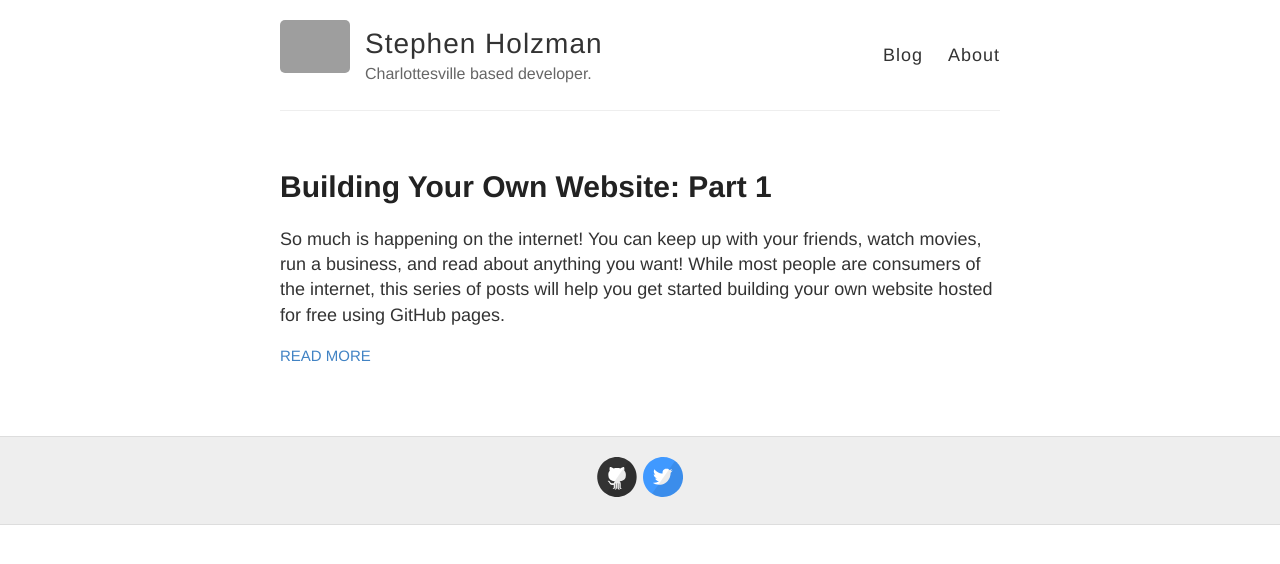
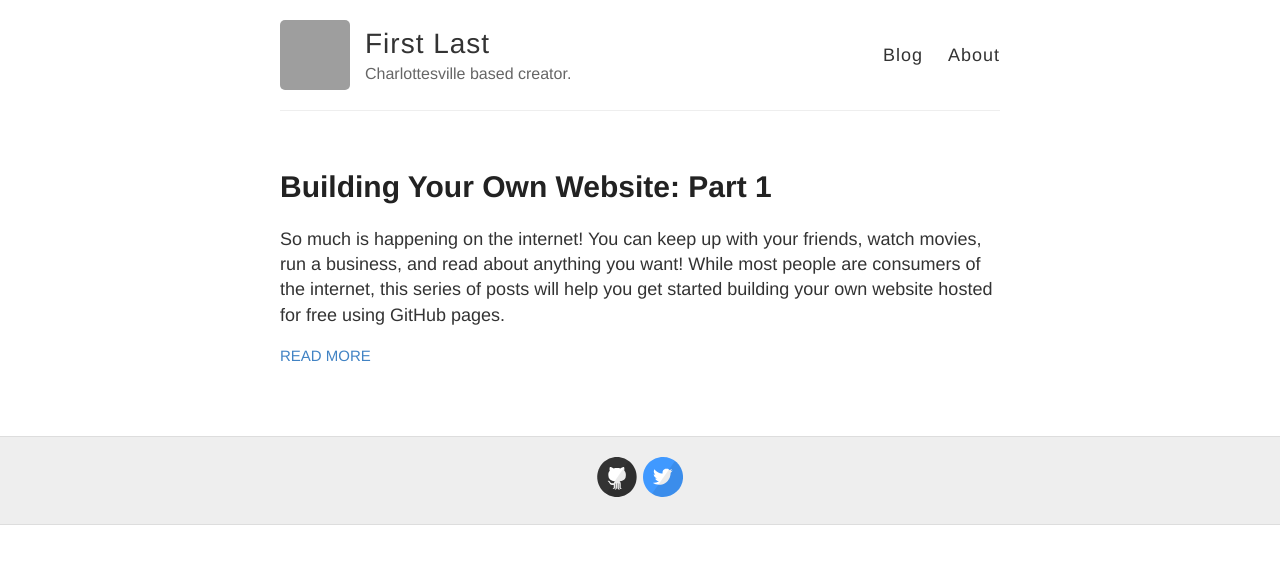
Before and after one commit to Computers4Kids/build-a-blog, a Jekyll site: the page built from index.html, in a window 1280 px wide. Shown: the top 564 px of the page. Built offline with Jekyll 4.4.1, drawn with Linux system fonts in a browser that asks for light colours; grey boxes are pictures that could not be loaded.

Commit message:
Update _config.yml

```diff
--- a/_config.yml
+++ b/_config.yml
@@ -3,13 +3,13 @@
 #
 
 # Name of your site (displayed in the header)
-name: Stephen Holzman
+name: First Last
 
 # Short bio or description (displayed in the header)
-description: Charlottesville based developer.
+description: Charlottesville based creator.
 
 # URL of your avatar or profile pic (you could use your GitHub profile pic)
-avatar: https://raw.githubusercontent.com/barryclark/jekyll-now/master/images/jekyll-logo.png
+avatar: https://avatars3.githubusercontent.com/u/40040385?s=200&v=4
 
 #
 # Flags below are optional
@@ -21,12 +21,12 @@ footer-links:
   email:
   facebook:
   flickr:
-  github: barryclark/jekyll-now
+  github: github.com/computers4kids
   instagram:
   linkedin:
   pinterest:
   rss: # just type anything here for a working RSS icon
-  twitter: stephenholz
+  twitter: c4kcho
   stackoverflow: # your stackoverflow profile, e.g. "users/50476/bart-kiers"
   youtube: # channel/<your_long_string> or user/<user-name>
   googleplus: # anything in your profile username that comes after plus.google.com/
```
